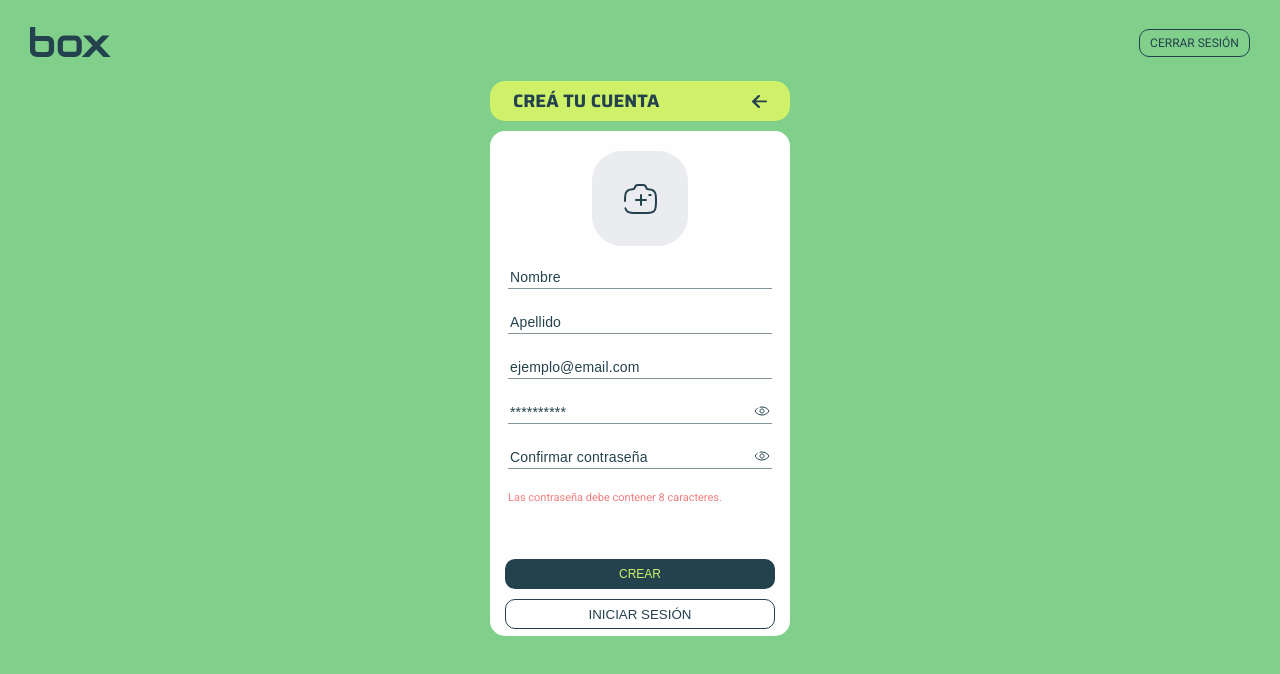
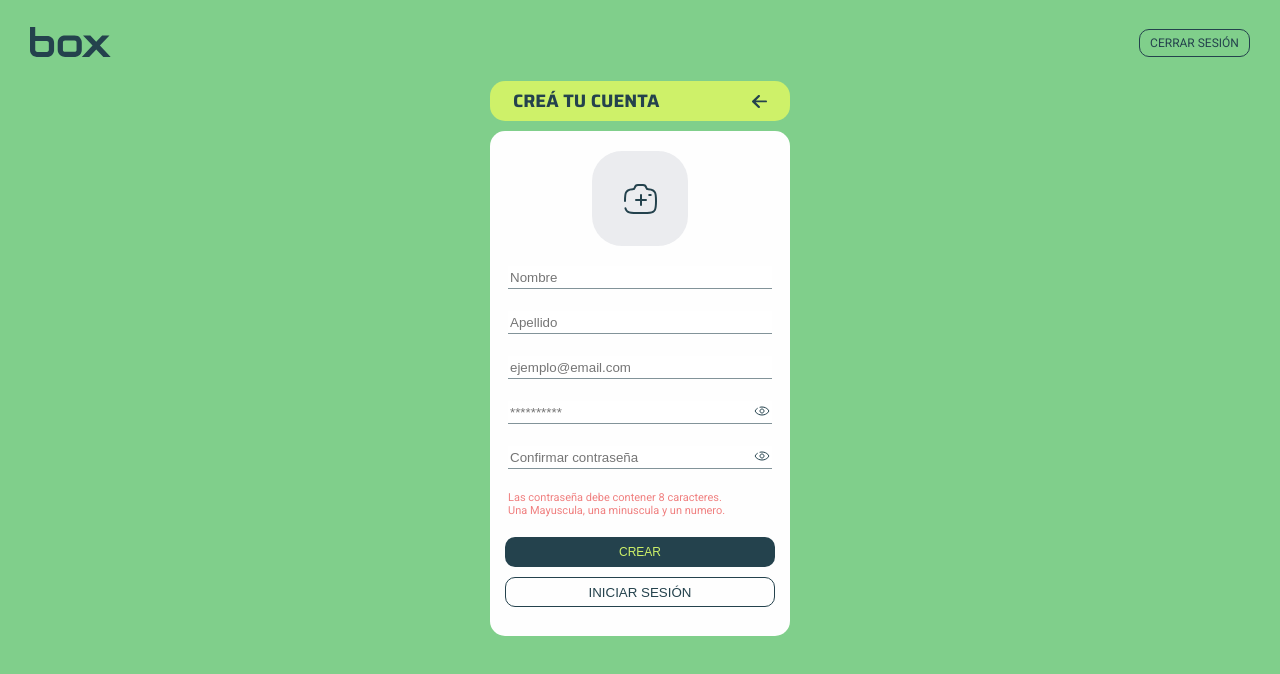
Before and after one commit to JuanPiPem/BoxDeliveryFrontend, a Next.js app: page /delivery-man/register in a window 1280 px wide. Shown: the top 674 px of the page. Built offline with nearby package versions, Linux system fonts and the light colour scheme.

Commit message:
add color to placeholders and improving validations on Register

```diff
--- a/src/components/deliveryMan/register/Register.tsx
+++ b/src/components/deliveryMan/register/Register.tsx
@@ -17,6 +17,8 @@ interface FormData {
   rep_password: string;
   [key: string]: string;
 }
+
+const emailRegex = /^[^\s@]+@[^\s@]+\.[^\s@]+$/;
 
 const Register: React.FC = () => {
   const [error, setError] = useState<string | null>(null);
@@ -81,16 +83,16 @@ const Register: React.FC = () => {
 
       return;
     }
-    // Lo muestro en el return
-    // if (formData.password !== formData.rep_password) {
-    //   setError("Las contraseñas no coinciden.");
-    //   return;
-    // }
 
-    // if (!/^(?=.*[A-Z])(?=.*[0-9])(?=.*[a-z]).{8,}$/.test(formData.password)) {
-    //   setError("La contraseña debe cumplir los requisitos.");
-    //   return;
-    // }
+    if (formData.password !== formData.rep_password) {
+      setError("Las contraseñas no coinciden.");
+      return;
+    }
+
+    if (!/^(?=.*[A-Z])(?=.*[0-9])(?=.*[a-z]).{8,}$/.test(formData.password)) {
+      setError("La contraseña debe cumplir los requisitos.");
+      return;
+    }
 
     // Aquí puedes realizar la llamada a tu servicio de registro
     // y manejar la lógica de éxito o error como se muestra en tu código comentado.
@@ -137,9 +139,7 @@ const Register: React.FC = () => {
                 error && !formData.name ? "Ingrese su Nombre." : "Nombre"
               }
               className={
-                error && !formData.name
-                  ? `${s.errorText} ${s.placeholderText}`
-                  : `${s.normalText} ${s.placeholderText}`
+                error && !formData.name ? `${s.errorText}` : `${s.normalText}`
               }
               value={formData.name}
               onChange={(e) => handleInputChange(e, "name")}
@@ -150,8 +150,13 @@ const Register: React.FC = () => {
               type="text"
               placeholder={
                 error && !formData.last_name
-                  ? "Ingrese su Apellido"
+                  ? "Ingrese su Apellido."
                   : "Apellido"
+              }
+              className={
+                error && !formData.last_name
+                  ? `${s.errorText}`
+                  : `${s.normalText}`
               }
               value={formData.last_name}
               onChange={(e) => handleInputChange(e, "last_name")}
@@ -161,8 +166,13 @@ const Register: React.FC = () => {
               type="email"
               placeholder={
                 error && !formData.email
-                  ? "Ingrese un email valido."
-                  : "ejemplo@email.com"
+                  ? "Ingrese una direccion de email valida"
+                  : !emailRegex.test(formData.email)
+                  ? "ejemplo@email.com"
+                  : "Ingrese un direccion de email valida."
+              }
+              className={
+                error && !formData.email ? `${s.errorText}` : `${s.normalText}`
               }
               value={formData.email}
               onChange={(e) => handleInputChange(e, "email")}
@@ -207,14 +217,13 @@ const Register: React.FC = () => {
               ) && (
                 <div className={s.errorText}>
                   Las contraseña debe contener 8 caracteres.
+                  <br /> Una Mayuscula, una minuscula y un numero.
                 </div>
               )}
             </div>
           </form>
           <div className={s.firstButtonContainer} onClick={handleSubmit}>
-            <Link href={"/send-email"}>
-              <ButtonDarkBlue text="Crear" />
-            </Link>
+            <ButtonDarkBlue text="Crear" />
           </div>
           <Link href={"/delivery-man/start-work-day"}>
             <button className={s.loginButton}>Iniciar sesión</button>
--- a/src/components/deliveryMan/register/register.module.scss
+++ b/src/components/deliveryMan/register/register.module.scss
@@ -41,13 +41,7 @@
       color: #162a31;
       border: none;
       border-bottom: 1px solid #24424d91;
-      &::placeholder {
-        color: #24424d;
-        font-size: 14px;
-        font-weight: 400;
-        line-height: 24px;
-        letter-spacing: 0.15px;
-      }
+
       &:focus {
         outline: none;
       }
@@ -69,7 +63,7 @@
   }
   .firstButtonContainer {
     width: 90%;
-    margin-top: calc(55px);
+    margin-top: calc(20px);
   }
   .loginButton {
     width: 270px;
@@ -94,18 +88,10 @@
   color: lightcoral;
 }
 
-.normalText {
-  color: black;
+.errorText::placeholder {
+  color: lightcoral;
+  font-size: 14px;
+  font-weight: 400;
+  line-height: 24px;
+  letter-spacing: 0.15px;
 }
-
-.placeholderText {
-  color: blue;
-}
-
-// .errorAbsolute {
-//   position: absolute;
-//   top: 100%;
-//   left: 0;
-//   font-size: 11px;
-//   color: lightcoral;
-// }
```
